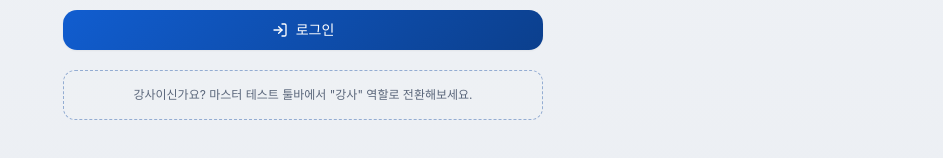
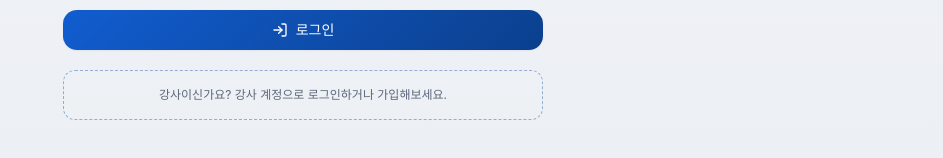
Before and after one commit to go1234a-byte/all-blue-diving, a React (Vite) app: page /mypage in a window 1280 px wide. Shown: the part 1024-1182 px from the top of the page, without its empty margins (337-1280 px from the left). Built offline with nearby package versions, Linux system fonts and the light colour scheme; no server answers; the database is empty; a web font is replaced by a local one; what @enter-pro/analytics-sdk would draw is missing.

Commit message:
fix: 마이페이지 강사 전환 죽은 링크를 /auth로 수정 (batch94)

```diff
--- a/src/components/mypage/DiverMyPageView.tsx
+++ b/src/components/mypage/DiverMyPageView.tsx
@@ -73,11 +73,15 @@ export function DiverMyPageView() {
 
       <AccountActions />
 
+      {/* 예전엔 개발 전용 MasterRoleToolbar(import.meta.env.DEV로 프로덕션에서는 렌더되지 않음)로
+          역할을 전환하라는 안내였는데, 프로덕션에는 그 툴바 자체가 없어서 다이버가 이 링크를 누르면
+          /instructor에서 RequireRole에 막혀 로그인 화면으로 튕겨나가기만 했다. 실제로 강사인 사용자가
+          쓸 수 있도록 강사 로그인/가입이 가능한 /auth로 보낸다. */}
       <Link
-        to="/instructor"
+        to="/auth"
         className="block rounded-xl border border-dashed border-primary/40 bg-secondary/40 p-4 text-center text-xs text-muted-foreground"
       >
-        강사이신가요? 마스터 테스트 툴바에서 &quot;강사&quot; 역할로 전환해보세요.
+        강사이신가요? 강사 계정으로 로그인하거나 가입해보세요.
       </Link>
     </div>
   );
```
